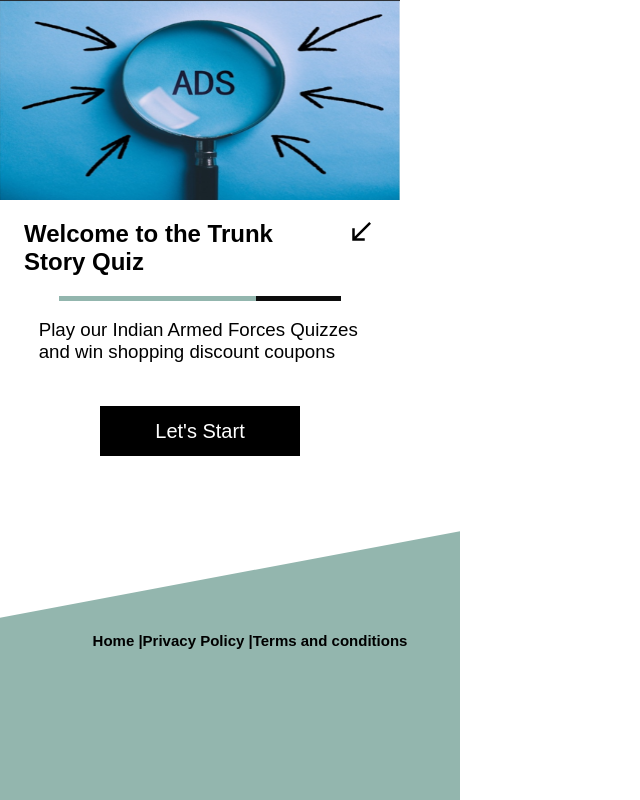
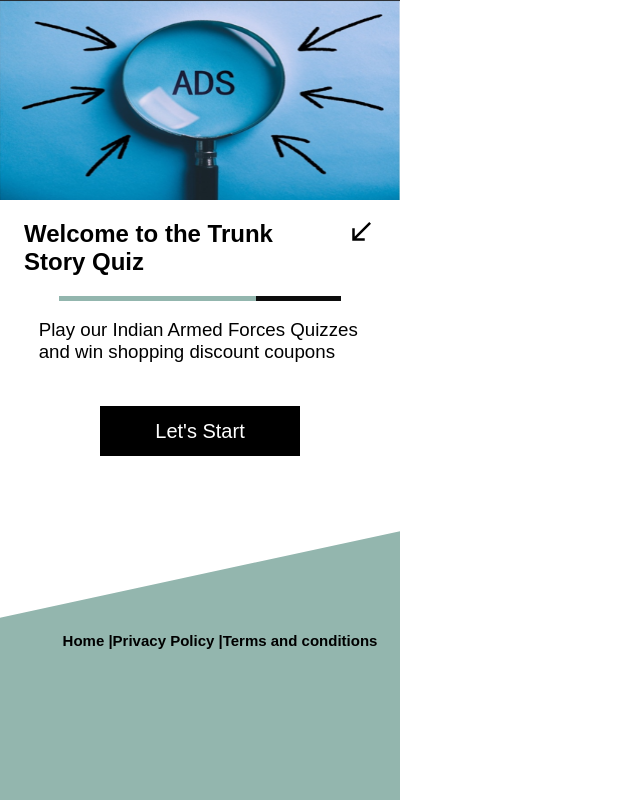
Before and after one commit to Komal-coder-ai/Trunk-Story-Quiz, a React (Vite) app: page / in a window 1280 px wide. Shown: the whole page, without its empty margins (0-640 px from the left). Built offline with nearby package versions, Linux system fonts and the light colour scheme.

Commit message:
footer padding

```diff
--- a/src/components/footer/Index.jsx
+++ b/src/components/footer/Index.jsx
@@ -23,7 +23,7 @@ const Footer = () => {
           // position: 'relative',
           // bottom: '0',
           zIndex: '-1',
-          padding: { xs: '10px', sm: '20px', md: '30px' },
+
         }}
         className="footer"
       >
```
